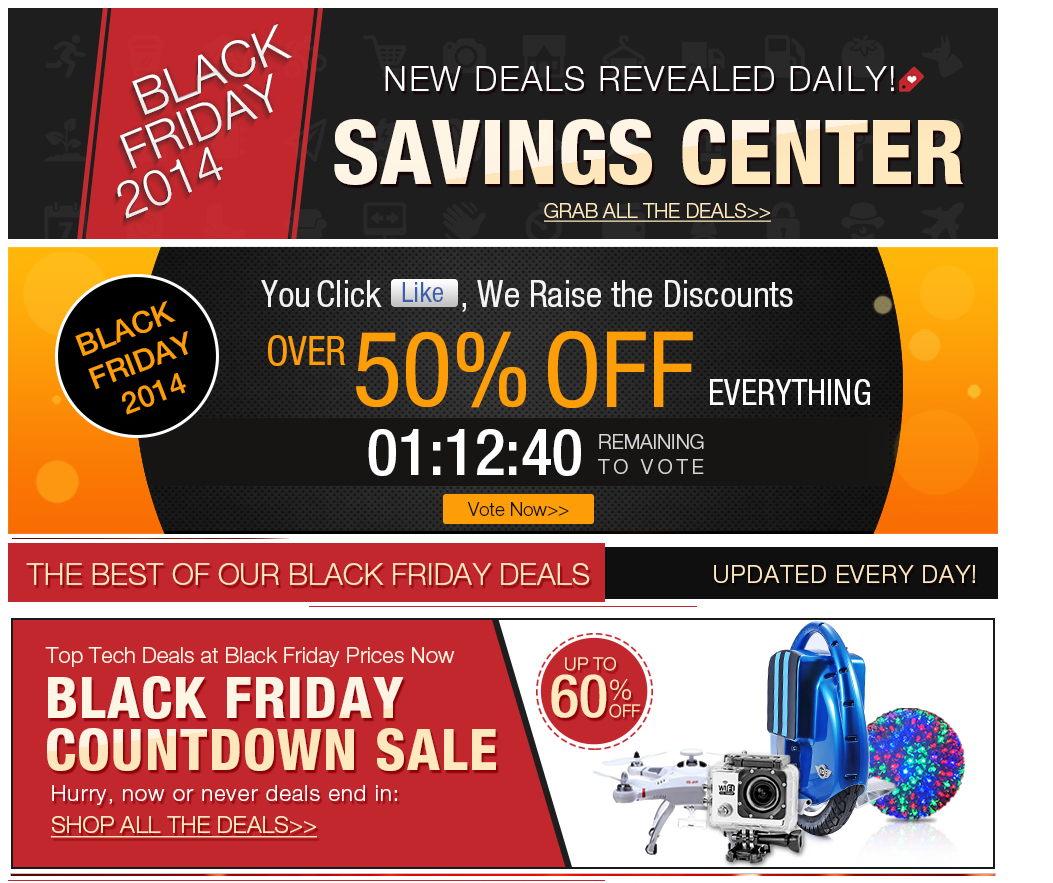
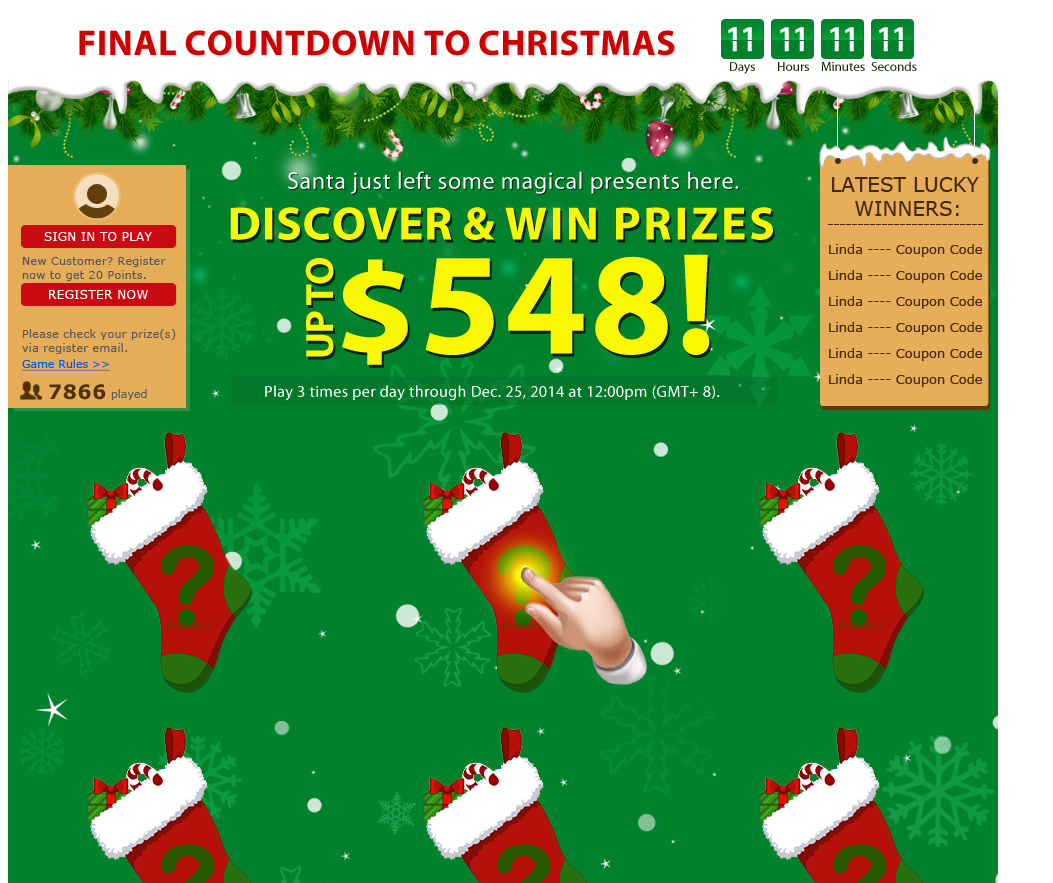
Before and after one commit to Ofeyhoo/blackPage, a plain HTML site: page index.html in a window 1280 px wide. Shown: the top 883 px of the page, without its empty margins (0-1053 px from the left). Drawn offline with Linux system fonts and the light colour scheme.

Commit message:
Update index.html

```diff
--- a/index.html
+++ b/index.html
@@ -3,16 +3,15 @@
 <head>
 	<meta charset="UTF-8">
 	<title>Document</title>
+	<style>
+		.block{
+			display: block;
+		}
+	</style>
 </head>
 <body>
-	<div><img src="黑色星期五集合页面1124_r1_c1.jpg" alt=""></div>
-	<div><img src="黑色星期五集合页面1124_r2_c1.jpg" alt=""></div>
-	<div><img src="黑色星期五集合页面1124_r7_c1.jpg" alt=""></div>
-	<div><img src="黑色星期五集合页面1124_r4_c1.jpg" alt=""></div>
-	<div><img src="黑色星期五集合页面1124_r8_c1.jpg" alt=""></div>
-	<div><img src="黑色星期五集合页面1124_r9_c1.jpg" alt=""></div>
-	<div><img src="黑色星期五集合页面1124.jpg" alt=""></div>
-	<div><img src="黑色星期五集合页面1124_r10_c1.jpg" alt=""></div>
-	<div><img src="黑色星期五集合页面1124_r5_c1.jpg" alt=""></div>
+	<div><img class="block" src="圣诞袜活动页面方案11_r1_c1.jpg" alt=""></div>
+	<div><img class="block" src="圣诞袜活动页面方案11_r2_c1.jpg" alt=""></div>
+	<div><img class="block" src="圣诞袜活动页面方案11_r4_c1.jpg" alt=""></div>
 </body>
 </html>
```
